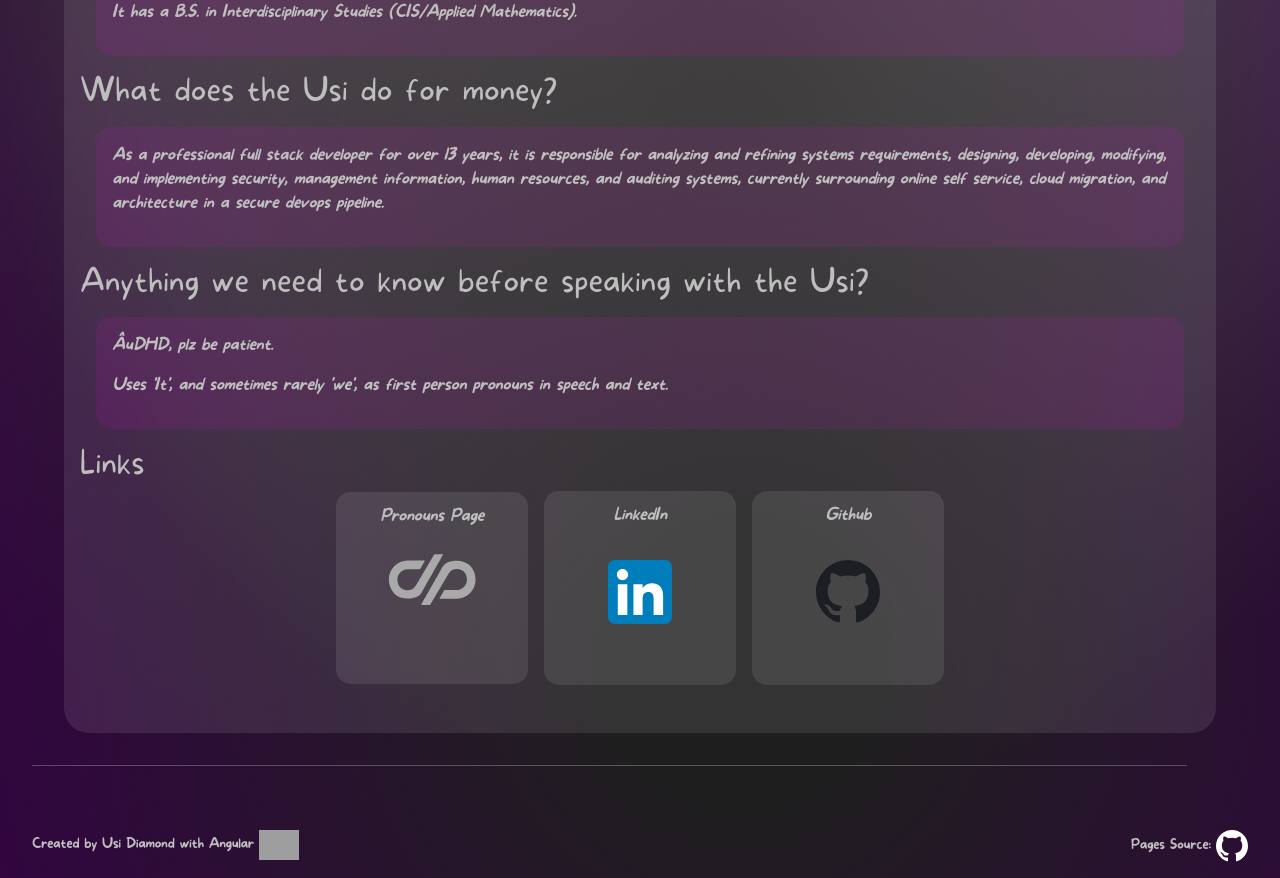
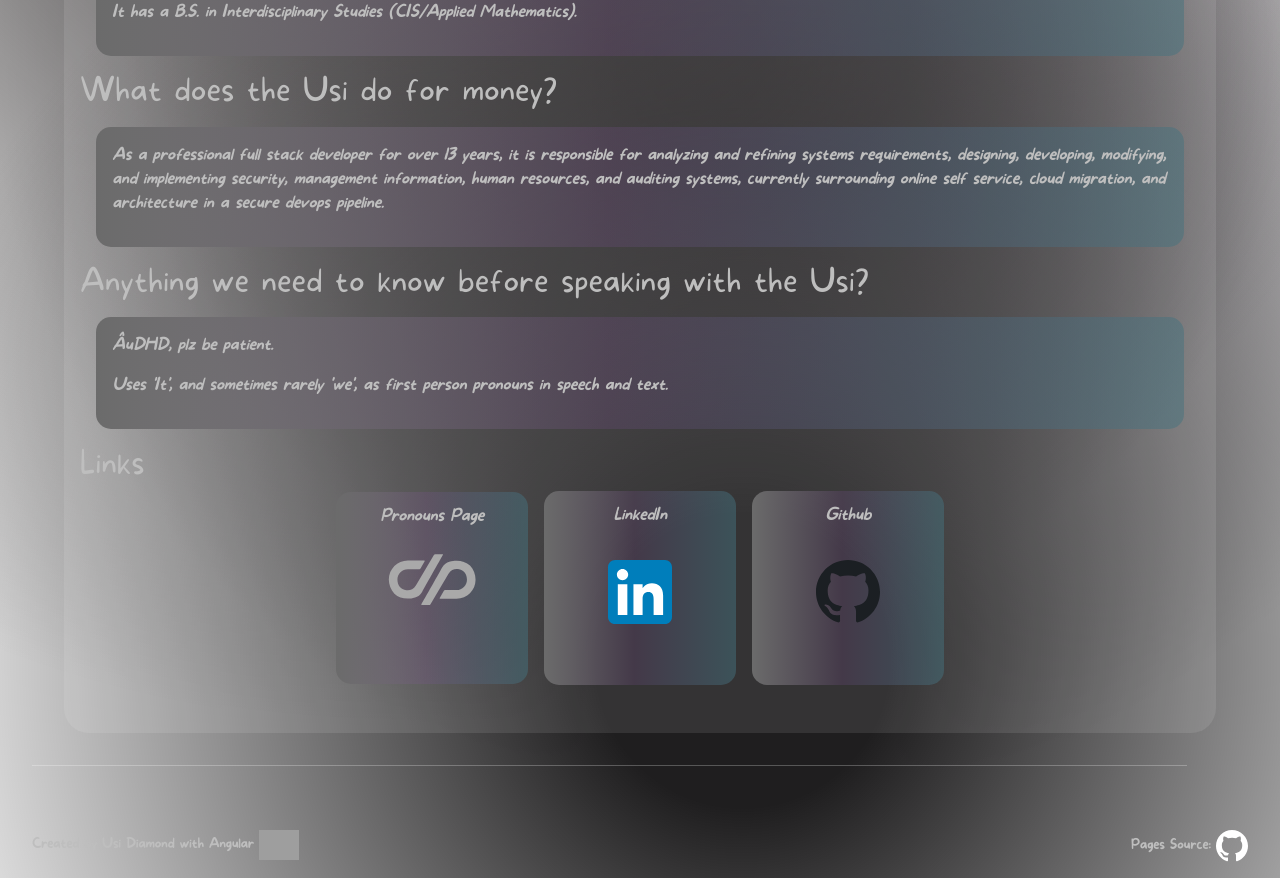
Before and after one commit to UsiDiamond/usidiamond.github.io, an Angular app: page /home#/home in a window 1280 px wide. Shown: the part 795-1673 px from the top of the page. Built offline with nearby package versions, Linux system fonts and the light colour scheme; grey boxes are pictures that could not be loaded.

Commit message:
Gradient To Sections

```diff
--- a/src/app/app.component.css
+++ b/src/app/app.component.css
@@ -27,7 +27,6 @@
   min-height: 100vh;
   display: grid;
   color: rgb(190, 190, 190);
-  background-color: rgb(53, 0, 70);
   grid-template-areas:
     " header "
     " menu  "
--- a/src/app/home/home.component.css
+++ b/src/app/home/home.component.css
@@ -7,8 +7,14 @@ p {
 .section {
   font-family: MoreSugar;
   font-weight: 300;
-  background-color: rgba(255, 0, 242, 0.089);
   border-radius: 15px;
   padding: 1em;
   margin: 1em;
+  background: rgba(163, 163, 163);
+  background: linear-gradient(
+    90deg,
+    rgb(107, 107, 107, 1) 0%,
+    rgb(130, 81, 155, 0.2) 47%,
+    rgb(68, 114, 126, 0.5) 100%
+  );
 }
--- a/src/app/home/home.component.html
+++ b/src/app/home/home.component.html
@@ -1,4 +1,3 @@
-<div class="wrapper">
 <h2>What is an Usi?</h2>
 <div class="section">
   <p>
@@ -22,8 +21,8 @@
     since 1999 [2e,3.5,4.5e, 5e, Pathfinder, Masquerade, Star Wars 5e]), indie
     metroidvanias, occasional LARPing, and continues to work on a no death run
     of NES Ninja Gaiden. It is an advocate of "save player one" and refuses to
-      play gatchas or other financially predatory multiplayer games as a rule
-      and stuck to that.
+    play gatchas or other financially predatory multiplayer games as a rule and
+    stuck to that.
   </p>
   <p>
     It of course listens to a lot of classical and opera (mostly from the
@@ -38,11 +37,11 @@
 <h2>What does the Usi do for money?</h2>
 <div class="section">
   <p>
-      As a professional full stack developer for over 13 years, it is
-      responsible for analyzing and refining systems requirements, designing,
-      developing, modifying, and implementing security, management information,
-      human resources, and auditing systems, currently surrounding online self
-      service, cloud migration, and architecture in a secure devops pipeline.
+    As a professional full stack developer for over 13 years, it is responsible
+    for analyzing and refining systems requirements, designing, developing,
+    modifying, and implementing security, management information, human
+    resources, and auditing systems, currently surrounding online self service,
+    cloud migration, and architecture in a secure devops pipeline.
   </p>
 </div>
 
@@ -50,10 +49,9 @@
 <div class="section">
   <p>ÂûDHD, plz be patient.</p>
   <p>
-      Uses 'It', and sometimes rarely 'we', as first person pronouns in speech
-      and text.
+    Uses 'It', and sometimes rarely 'we', as first person pronouns in speech and
+    text.
   </p>
 </div>
 <h2>Links</h2>
 <app-links></app-links>
-</div>
--- a/src/app/home/links/links.component.css
+++ b/src/app/home/links/links.component.css
@@ -18,8 +18,14 @@ p {
   min-height: 12em;
   min-width: 12em;
   padding: 0.75em;
-  background-color: rgba(255, 255, 255, 0.096);
   border-radius: 15px;
+  background: rgba(163, 163, 163);
+  background: linear-gradient(
+    90deg,
+    rgb(107, 107, 107, 1) 0%,
+    rgb(130, 81, 155, 0.2) 47%,
+    rgb(68, 114, 126, 0.5) 100%
+  );
 }
 
 @media screen and (max-width: 714px) {
```
Lines whose indentation alone changed are shown as unchanged.
